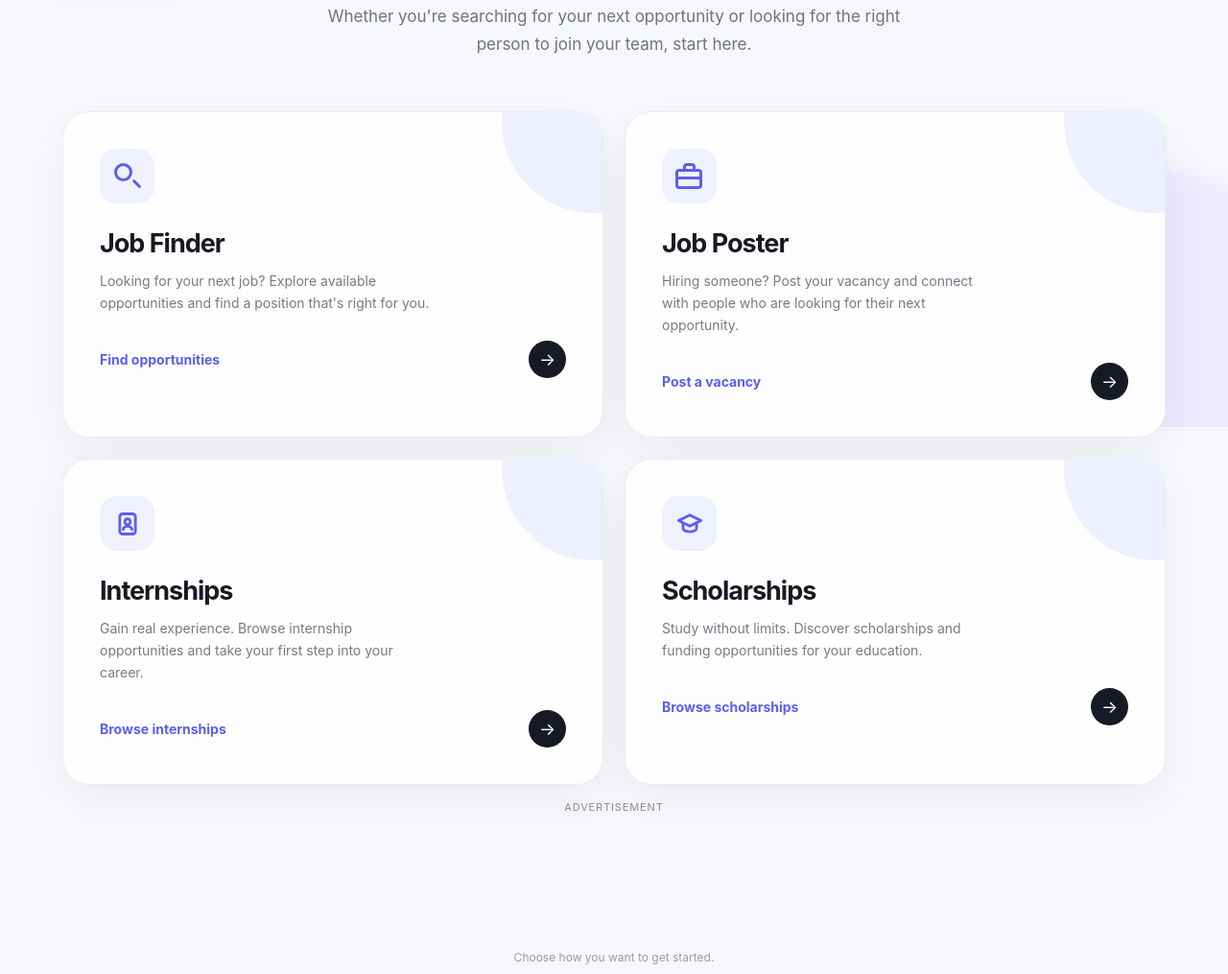
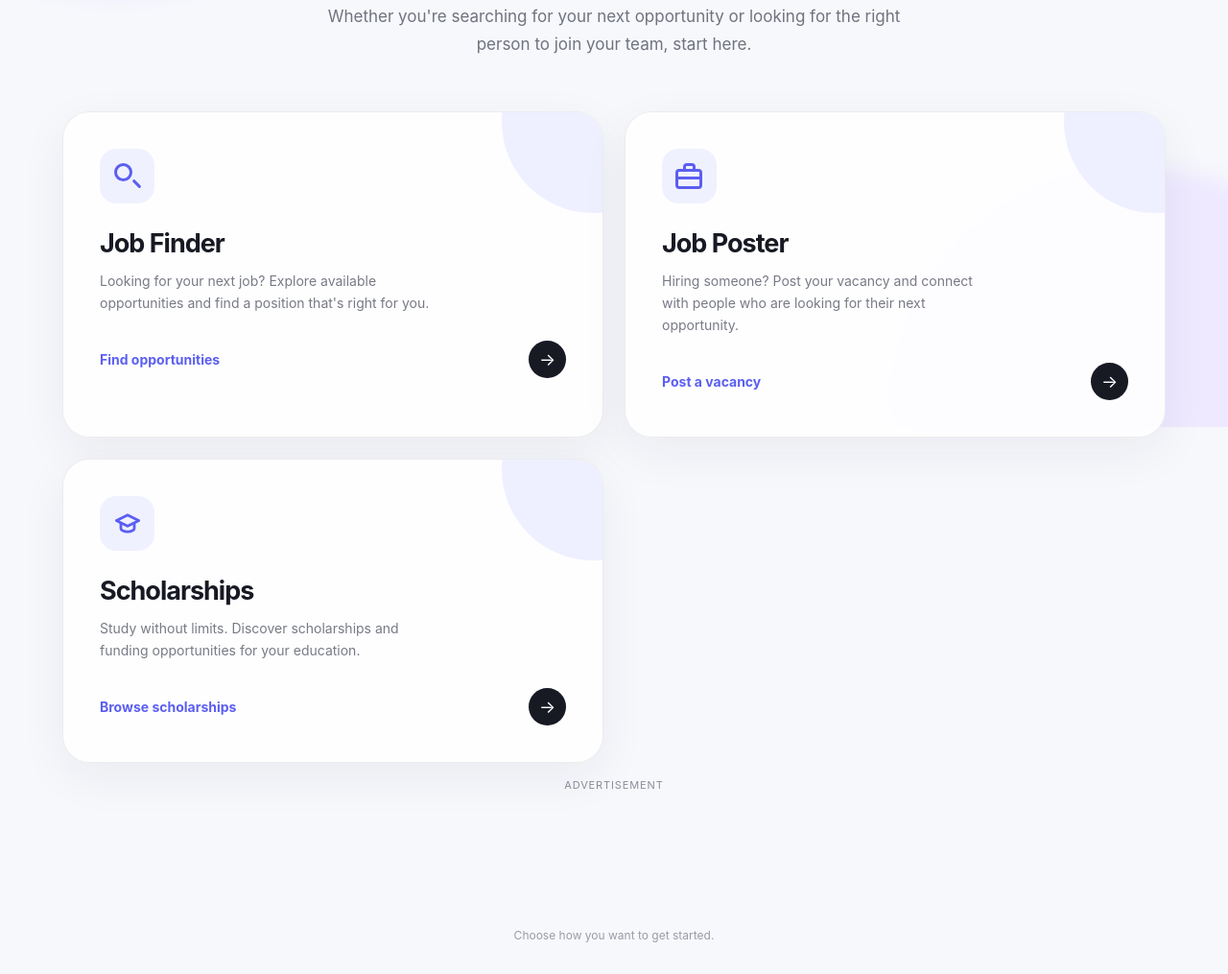
Before and after one commit to Abdula2307/Remotejobify, a website: page index.html in a window 1280 px wide. Shown: the part 355-1370 px from the top of the page at 96% size. Drawn offline with Linux system fonts and the light colour scheme.

Commit message:
Update index.html

```diff
--- a/index.html
+++ b/index.html
@@ -128,42 +128,6 @@
             </div>
 
 
-            <!-- Internships -->
-            <div class="option-card" id="internshipsCard" role="link" tabindex="0">
-
-                <div class="card-glow"></div>
-
-                <div class="icon">
-                    <svg width="28" height="28" viewBox="0 0 24 24" fill="none" stroke="#5b5ff0" stroke-width="2.4" stroke-linecap="round" stroke-linejoin="round" aria-hidden="true">
-                        <rect x="5" y="3" width="14" height="18" rx="2.5"></rect>
-                        <circle cx="12" cy="10" r="2.5"></circle>
-                        <path d="M8 17c.5-2 2-3 4-3s3.5 1 4 3"></path>
-                    </svg>
-                </div>
-
-                <h2>Internships</h2>
-
-                <p>
-                    Gain real experience. Browse internship
-                    opportunities and take your first step
-                    into your career.
-                </p>
-
-                <div class="card-bottom">
-
-                    <span class="choose-text">
-                        Browse internships
-                    </span>
-
-                    <span class="arrow">
-                        →
-                    </span>
-
-                </div>
-
-            </div>
-
-
             <!-- Scholarships -->
             <div class="option-card" id="scholarshipsCard" role="link" tabindex="0">
 
@@ -254,4 +218,4 @@
     <script src="ads.js"></script>
 
 </body>
-</html>
+        </html>
```
